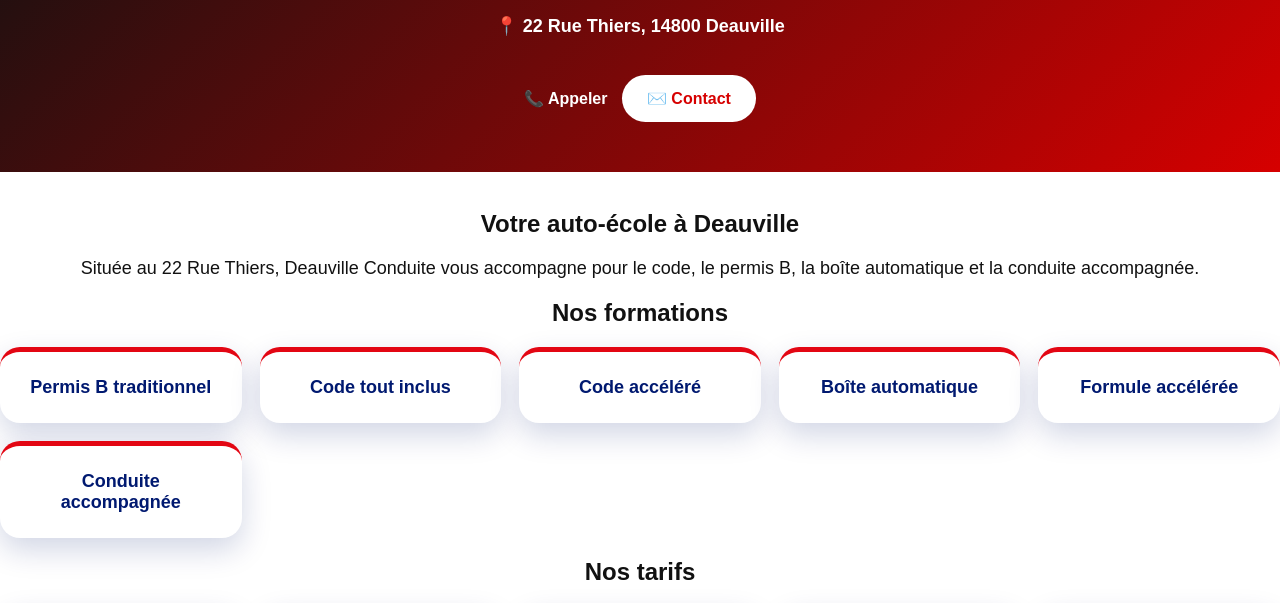
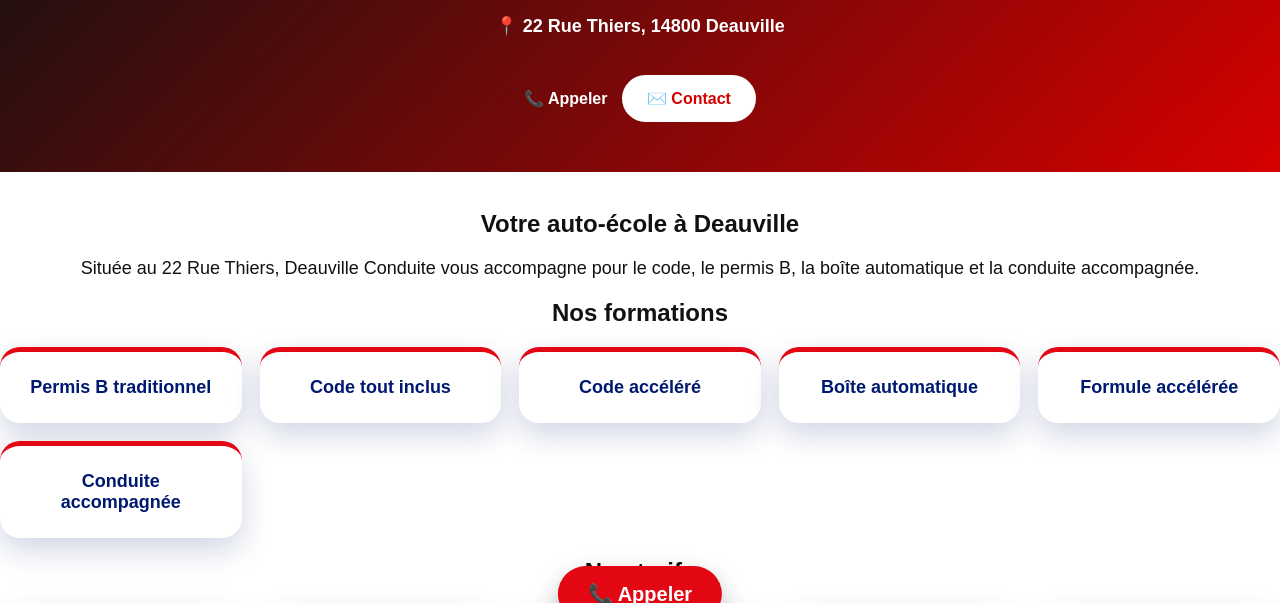
Before and after one commit to deauvilleconduite/deauville-conduite, a plain HTML site: page index.html in a window 1280 px wide. Shown: the part 158-761 px from the top of the page. Drawn offline with Linux system fonts and the light colour scheme.

Commit message:
Update style.css

```diff
--- a/style.css
+++ b/style.css
@@ -144,3 +144,22 @@ header a:last-child {
   color:white;
   font-weight:700;
 }
+.call-fixed{
+    position:fixed;
+    bottom:20px;
+    left:50%;
+    transform:translateX(-50%);
+    background:#e30613;
+    color:#fff;
+    padding:16px 30px;
+    border-radius:40px;
+    text-decoration:none;
+    font-size:20px;
+    font-weight:700;
+    box-shadow:0 10px 25px rgba(0,0,0,.25);
+    z-index:9999;
+}
+
+.call-fixed:hover{
+    background:#b8000d;
+}
```
